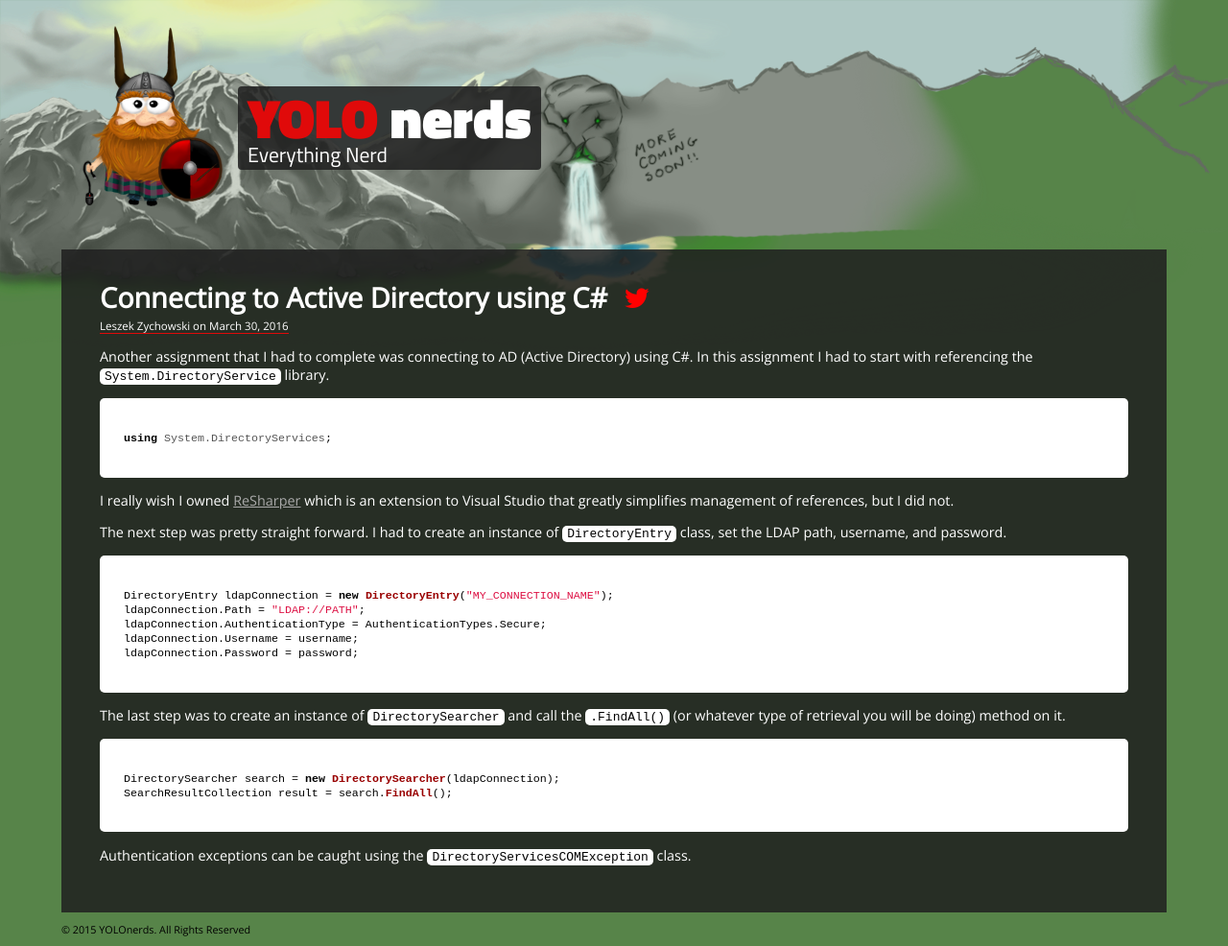
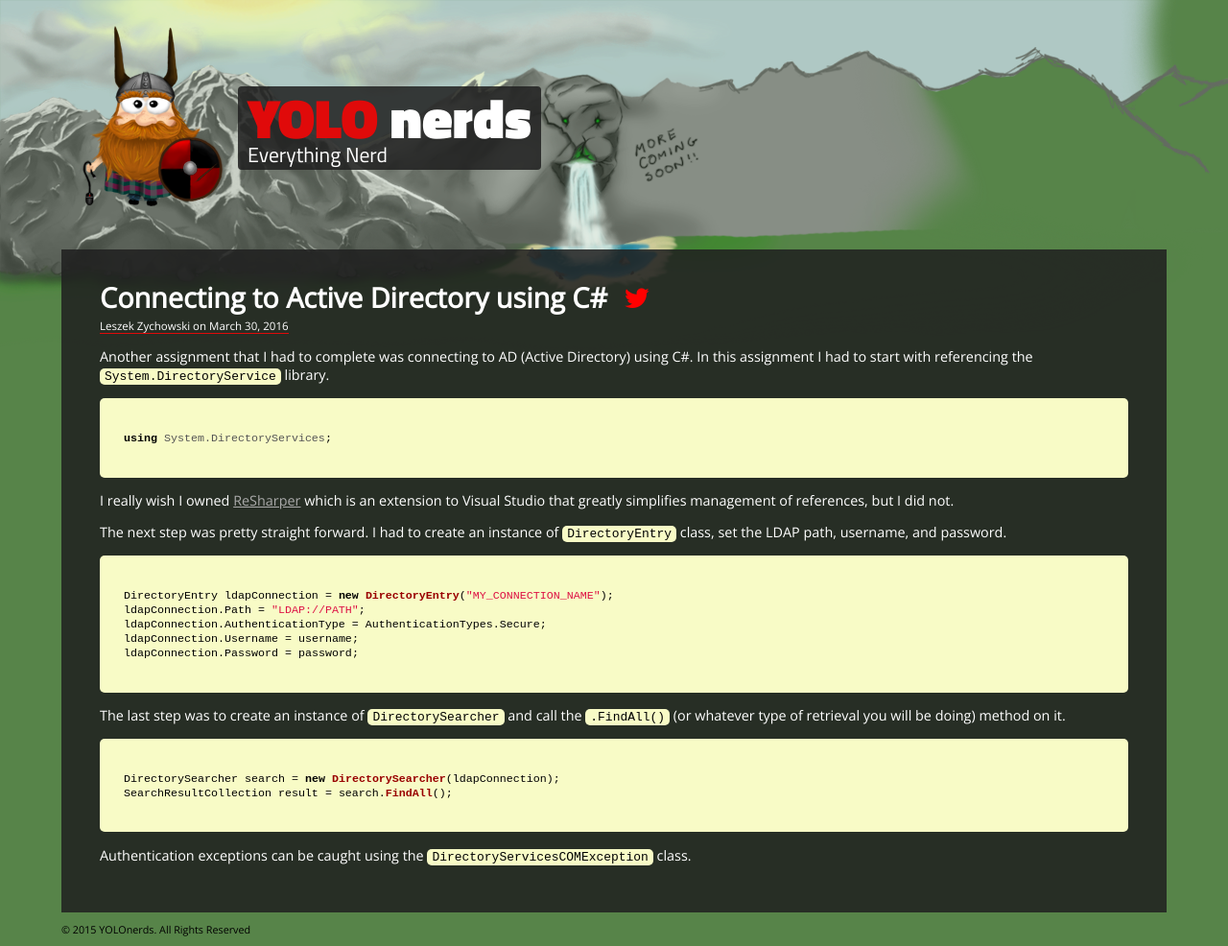
Before and after one commit to lzychowski/lzychowski.github.io, a Jekyll site: the page built from _posts/2016-03-30-Connecting-to-Active-Directory-using-CSharp.md, in a window 1280 px wide. Shown: the whole page at 96% size. Built offline with Jekyll 4.4.1, drawn with Linux system fonts in a browser that asks for light colours; nearby versions of some CDN libraries; comment, search, counter and statistics services are not loaded.

Commit message:
adjusted styles

```diff
--- a/assets/css/styles.css
+++ b/assets/css/styles.css
@@ -161,7 +161,7 @@ main a:hover {
 }
 .article-container .highlighter-rouge {
   color: #000;
-  background-color: #FFF;
+  background-color: #F8FBC6;
   padding: 1px 5px;
   border-radius: 5px;
 }
--- a/assets/css/syntax.css
+++ b/assets/css/syntax.css
@@ -6,10 +6,12 @@
 	word-wrap: break-word;       /* Internet Explorer 5.5+ */
 }
 
-/*.highlight  { background: #F8FBC6; padding: 10px; }
-.highlighttable  { background: #F8FBC6; padding: 10px; }*/
+.highlight  { background: #F8FBC6; padding: 10px; }
+.highlighttable  { background: #F8FBC6; padding: 10px; }
+/*
 .highlight  { background: #FFF; padding: 10px; }
 .highlighttable  { background: #FFF; padding: 10px; }
+*/
 .highlight .lineno, .highlighttable .linenos { color: red }
 .highlight .c { color: #999988; font-style: italic } /* Comment */
 .highlight .err { color: #a61717; background-color: #e3d2d2 } /* Error */
--- a/src/scss/styles.scss
+++ b/src/scss/styles.scss
@@ -205,7 +205,7 @@ main {
 
 	.highlighter-rouge {
 		color: #000;
-		background-color: $color-code-white;
+		background-color: $color-code-yellow;
 		padding: 1px 5px;
 		border-radius: 5px;
 	}
```
Also changed, not shown: 1 other file.
